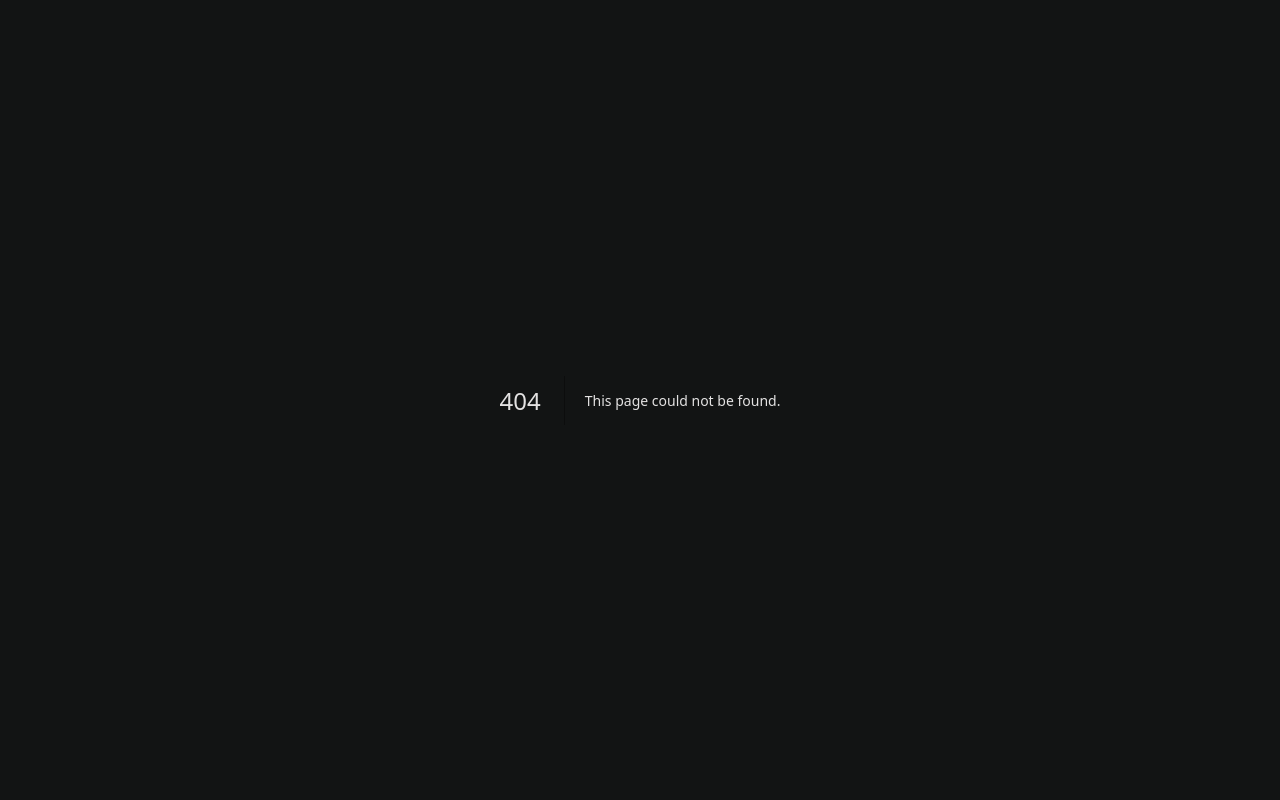
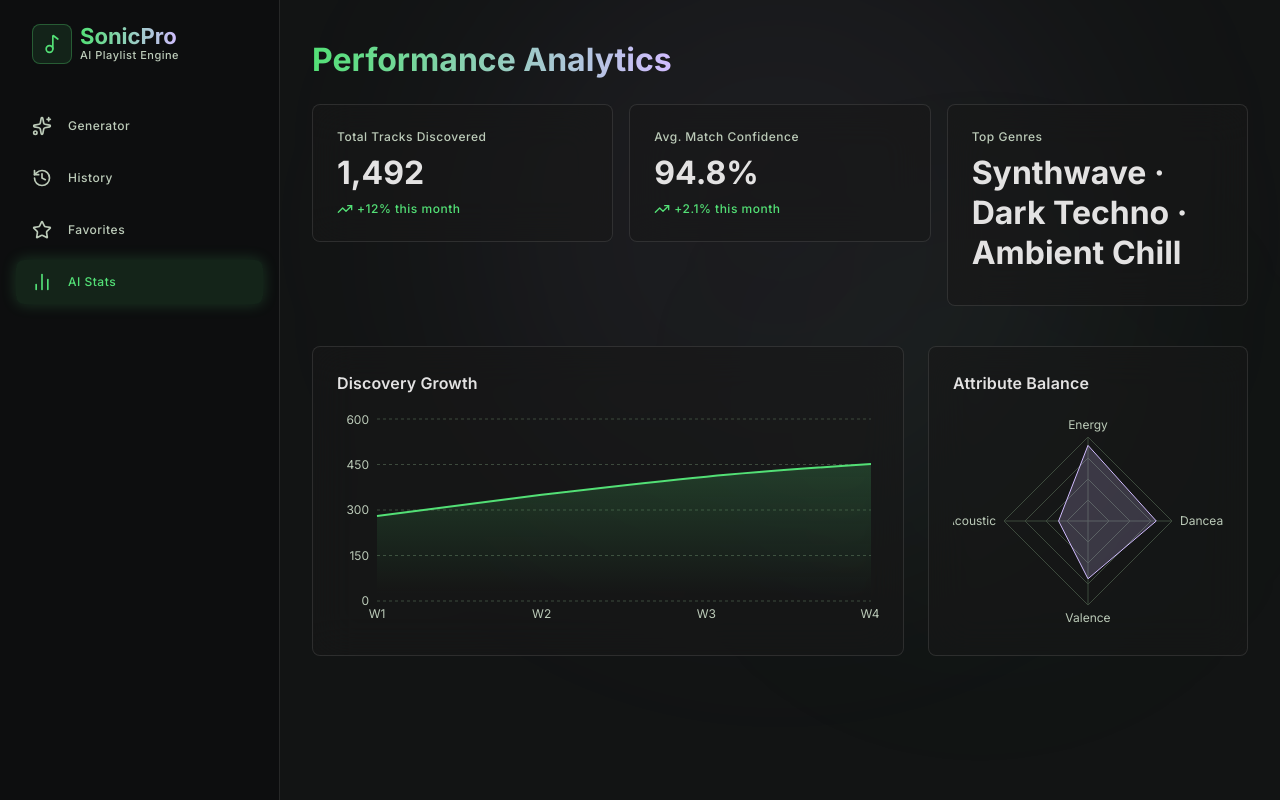
Before and after one commit to RemiQant/Tangent, a Next.js app: page /stats in a window 1280 px wide. Before the commit this address had no page. Built offline with nearby package versions, Linux system fonts and the light colour scheme.

Commit message:
feat: add Favorites and AI Statistics pages

```diff
--- /dev/null
+++ b/app/(app)/favorites/page.tsx
@@ -0,0 +1,68 @@
+'use client'
+
+import { useState } from 'react'
+import { motion } from 'framer-motion'
+import { Star } from 'lucide-react'
+import { PlaylistCard } from '@/components/ui/PlaylistCard'
+import { AtmosphericOrb } from '@/components/ui/AtmosphericOrb'
+import { TextGradient } from '@/components/ui/TextGradient'
+import { useMotion } from '@/components/providers/MotionProvider'
+import { mockPlaylists } from '@/lib/mock-data'
+import type { Playlist } from '@/lib/types'
+
+const containerVariants = {
+  hidden: {},
+  visible: { transition: { staggerChildren: 0.05 } },
+}
+const itemVariants = {
+  hidden:  { opacity: 0, y: 12 },
+  visible: { opacity: 1, y: 0, transition: { duration: 0.3, ease: 'easeOut' } },
+}
+
+export default function FavoritesPage() {
+  const { shouldAnimate } = useMotion()
+  const [playlists, setPlaylists] = useState<Playlist[]>(mockPlaylists)
+  const favorites = playlists.filter((p) => p.isFavorite)
+
+  function handleToggleFavorite(id: string) {
+    setPlaylists((prev) => prev.map((p) => p.id === id ? { ...p, isFavorite: !p.isFavorite } : p))
+  }
+
+  return (
+    <motion.div
+      initial={shouldAnimate ? { opacity: 0, y: 8 } : false}
+      animate={{ opacity: 1, y: 0 }}
+      transition={{ duration: 0.25, ease: 'easeOut' }}
+      className="relative px-margin-mobile md:px-margin-desktop py-xl"
+    >
+      <AtmosphericOrb color="secondary" size="lg" position="top-left" />
+
+      <div className="relative z-10 max-w-3xl mx-auto">
+        <h1 className="text-headline-xl font-bold text-on-surface mb-lg">
+          <TextGradient>Favorites</TextGradient>
+        </h1>
+
+        {favorites.length === 0 ? (
+          <div className="text-center py-xxl flex flex-col items-center gap-md">
+            <Star className="w-12 h-12 text-on-surface-variant" aria-hidden="true" />
+            <p className="text-body-lg text-on-surface-variant">No favorites yet.</p>
+            <p className="text-body-md text-on-surface-variant">Star a playlist from History to save it here.</p>
+          </div>
+        ) : (
+          <motion.div
+            variants={shouldAnimate ? containerVariants : undefined}
+            initial="hidden"
+            animate="visible"
+            className="flex flex-col gap-md"
+          >
+            {favorites.map((playlist) => (
+              <motion.div key={playlist.id} variants={shouldAnimate ? itemVariants : undefined}>
+                <PlaylistCard playlist={playlist} onToggleFavorite={handleToggleFavorite} />
+              </motion.div>
+            ))}
+          </motion.div>
+        )}
+      </div>
+    </motion.div>
+  )
+}
--- /dev/null
+++ b/app/(app)/stats/page.tsx
@@ -0,0 +1,69 @@
+'use client'
+
+import { motion } from 'framer-motion'
+import { StatCard } from '@/components/ui/StatCard'
+import { GlassPanel } from '@/components/ui/GlassPanel'
+import { AtmosphericOrb } from '@/components/ui/AtmosphericOrb'
+import { TextGradient } from '@/components/ui/TextGradient'
+import { DiscoveryGrowthChart } from '@/components/charts/DiscoveryGrowthChart'
+import { AttributeBalanceChart } from '@/components/charts/AttributeBalanceChart'
+import { useMotion } from '@/components/providers/MotionProvider'
+import { mockStats, mockDiscoveryGrowth } from '@/lib/mock-data'
+
+const containerVariants = {
+  hidden: {},
+  visible: { transition: { staggerChildren: 0.06 } },
+}
+const itemVariants = {
+  hidden:  { opacity: 0, y: 12 },
+  visible: { opacity: 1, y: 0, transition: { duration: 0.3, ease: 'easeOut' } },
+}
+
+const defaultProfile = { energy: 72, danceability: 65, valence: 55, acousticness: 28 }
+
+export default function StatsPage() {
+  const { shouldAnimate } = useMotion()
+
+  return (
+    <motion.div
+      initial={shouldAnimate ? { opacity: 0, y: 8 } : false}
+      animate={{ opacity: 1, y: 0 }}
+      transition={{ duration: 0.25, ease: 'easeOut' }}
+      className="relative px-margin-mobile md:px-margin-desktop py-xl"
+    >
+      <AtmosphericOrb color="secondary" size="lg" position="top-left" />
+      <AtmosphericOrb color="primary"   size="md" position="bottom-right" />
+
+      <div className="relative z-10 max-w-5xl mx-auto">
+        <h1 className="text-headline-xl font-bold text-on-surface mb-lg">
+          <TextGradient>Performance Analytics</TextGradient>
+        </h1>
+
+        <motion.div
+          variants={shouldAnimate ? containerVariants : undefined}
+          initial="hidden"
+          animate="visible"
+          className="flex flex-wrap gap-md mb-xl"
+        >
+          {mockStats.map((stat) => (
+            <motion.div key={stat.id} variants={shouldAnimate ? itemVariants : undefined} className="flex-1 min-w-[200px]">
+              <StatCard stat={stat} />
+            </motion.div>
+          ))}
+        </motion.div>
+
+        <div className="grid md:grid-cols-[1fr_320px] gap-lg">
+          <GlassPanel className="p-lg">
+            <h2 className="text-title-md font-semibold text-on-surface mb-md">Discovery Growth</h2>
+            <DiscoveryGrowthChart data={mockDiscoveryGrowth} />
+          </GlassPanel>
+
+          <GlassPanel className="p-lg">
+            <h2 className="text-title-md font-semibold text-on-surface mb-md">Attribute Balance</h2>
+            <AttributeBalanceChart profile={defaultProfile} />
+          </GlassPanel>
+        </div>
+      </div>
+    </motion.div>
+  )
+}
```
Also changed, not shown: 1 other file (tests, documents, lock files or other folders).
